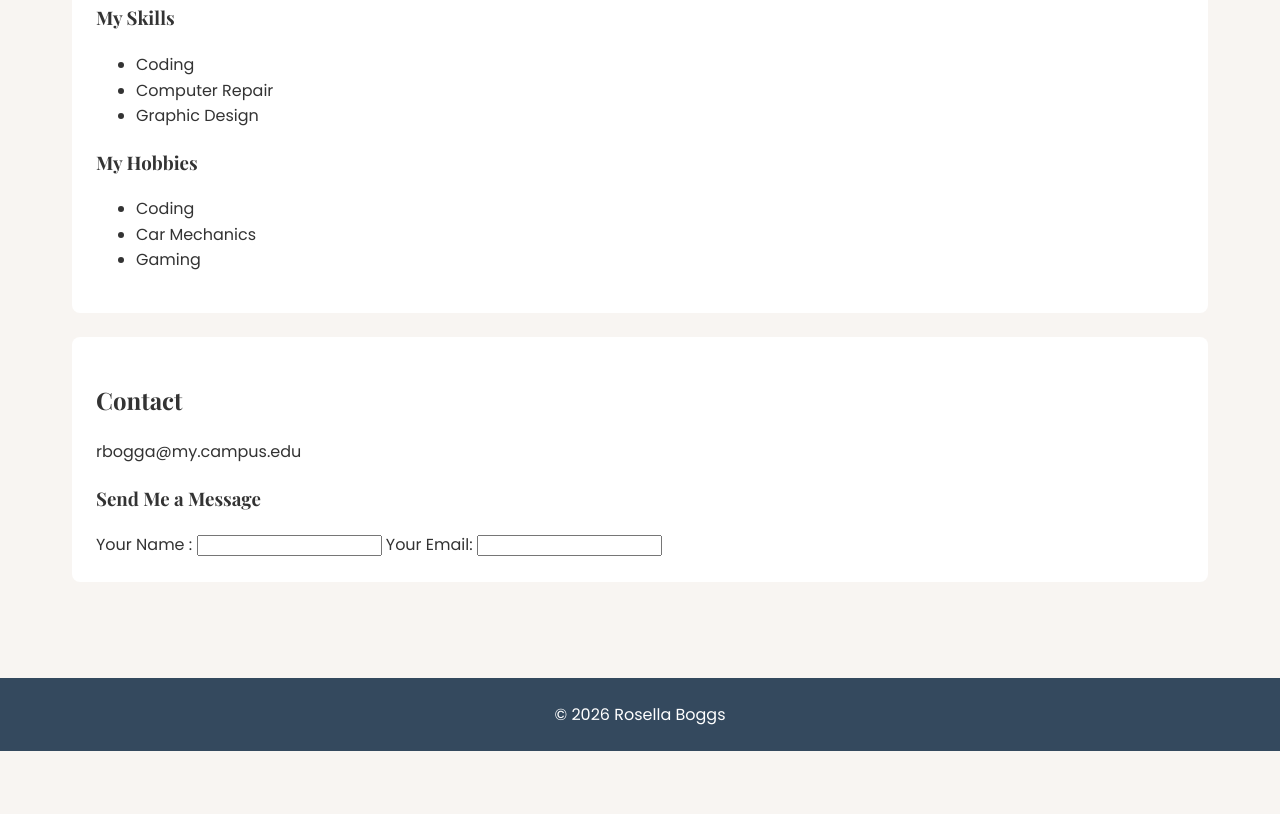
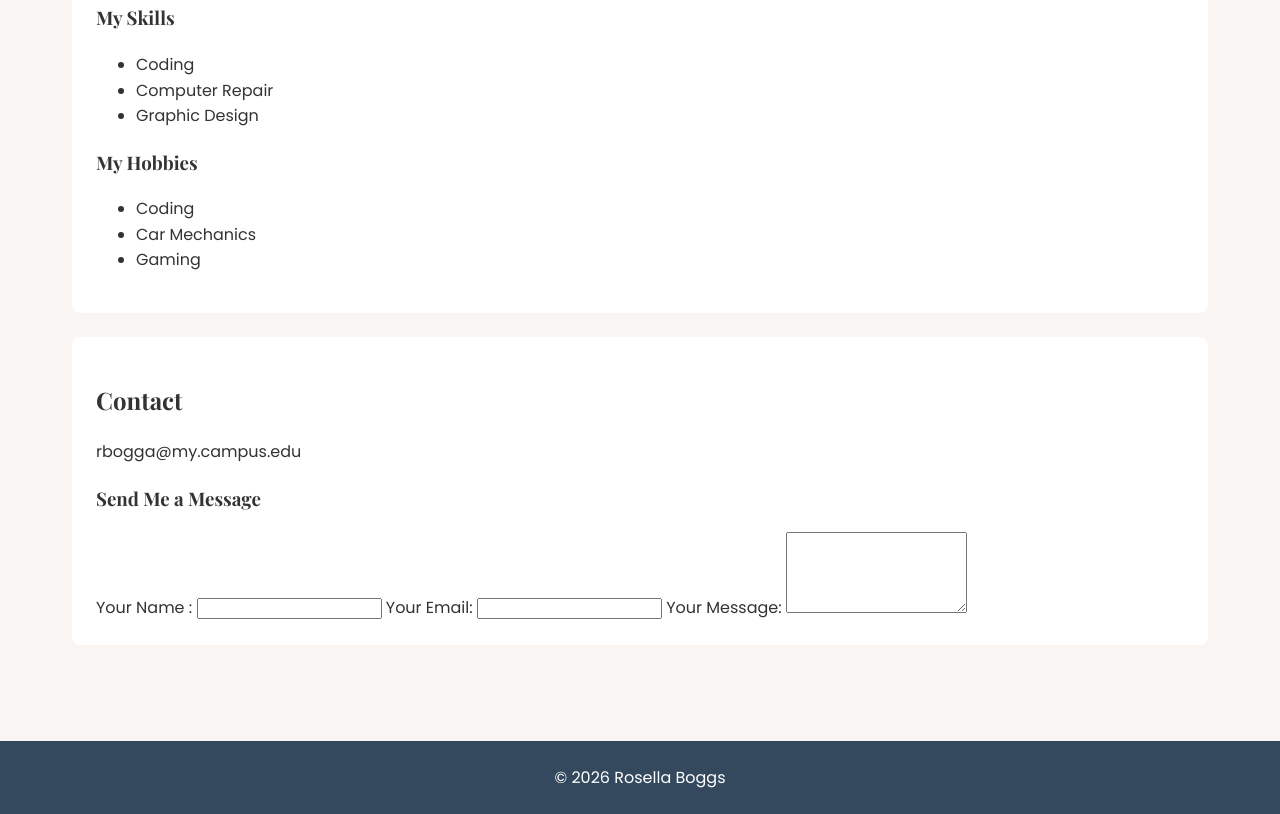
Before and after one commit to rose-boggs1023/Web-dev-project, a plain HTML site: page START_site/about.html in a window 1280 px wide. Shown: the part 876-1690 px from the top of the page. Before the commit the page ends 1627 px from the top, so only its background shows below. Drawn offline with nearby package versions, Linux system fonts and the light colour scheme.

Commit message:
Fix label formatting in contact form

```diff
--- a/START_site/about.html
+++ b/START_site/about.html
@@ -44,10 +44,12 @@
       <p><a href="https://www.linkedin.com/in/rosella-boggs-51a8893aa/"></a></p>
       <h3>Send Me a Message</h3>
       <form>
-<label for="name">Your Name :</label>
+  <label for="name">Your Name :</label>
 <input type="text" id="name" name="name" required>
-<label for="email">Your Email:</label>
+  <label for="email">Your Email:</label>
 <input type="email" id="email" name="email" required>
+        <label for="message">Your Message:</label>
+<textarea id="message" name="message" rows="5" required></textarea>
       </form>
 
     </section>
```
